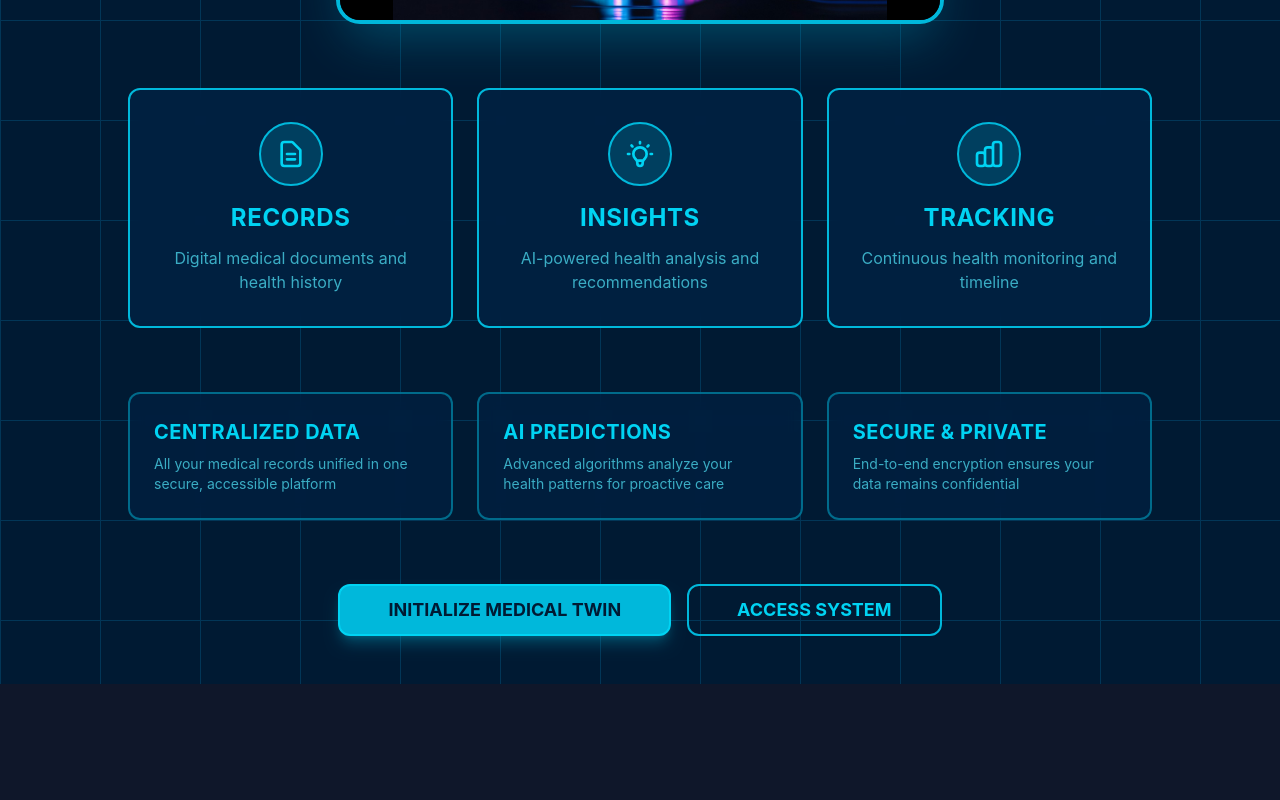
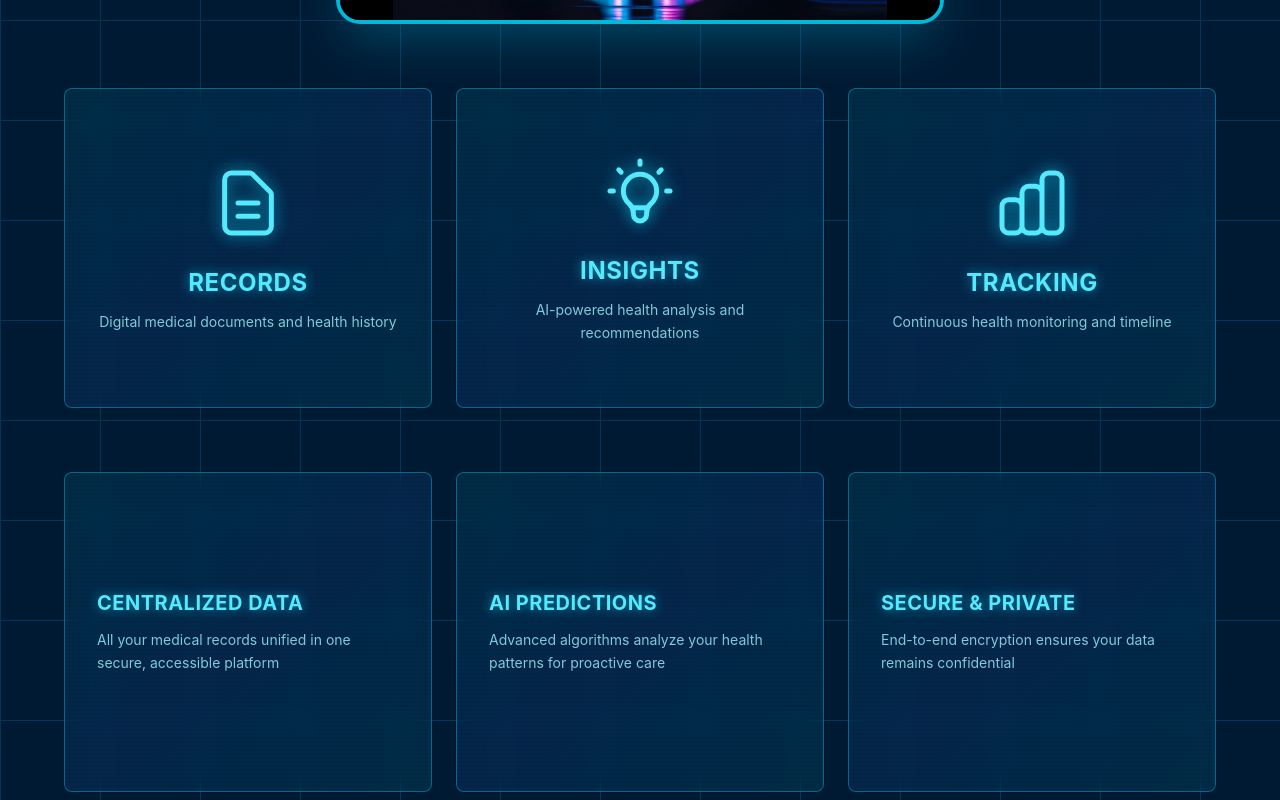
Before and after one commit to Myjota/Twin, a Next.js app: page / in a window 1280 px wide. Shown: the part 880-1680 px from the top of the page. Before the commit the page ends 1564 px from the top, so only its background shows below. Built offline with nearby package versions, Linux system fonts and the light colour scheme; no server answers.

Commit message:
update page

```diff
--- a/app/page.tsx
+++ b/app/page.tsx
@@ -43,72 +43,129 @@ export default async function HomePage() {
         </div>
 
         {/* Features Section - Records, Insights, Tracking */}
-        <div className="grid grid-cols-1 md:grid-cols-3 gap-6 max-w-5xl mx-auto mb-16">
-          <div className="border-2 border-cyan-500 rounded-xl p-8 bg-[#002244]/80 backdrop-blur-sm hover:border-cyan-400 transition-all text-center">
-            <div className="w-16 h-16 mx-auto mb-4 rounded-full bg-cyan-500/20 flex items-center justify-center border-2 border-cyan-500">
-              <svg className="w-8 h-8 text-cyan-400" fill="none" viewBox="0 0 24 24" stroke="currentColor">
+        <div className="grid grid-cols-1 md:grid-cols-3 gap-6 max-w-6xl mx-auto mb-16">
+          <div className="h-[320px] border border-cyan-400/40 rounded-lg p-8 bg-gradient-to-br from-cyan-500/10 via-blue-500/10 to-cyan-500/10 backdrop-blur-md hover:border-cyan-400/80 transition-all relative overflow-hidden group">
+            {/* Glow effect */}
+            <div className="absolute inset-0 bg-gradient-to-br from-cyan-400/0 via-cyan-400/5 to-cyan-400/0 opacity-0 group-hover:opacity-100 transition-opacity duration-300" />
+            {/* Scan lines effect */}
+            <div className="absolute inset-0 opacity-10">
+              <div className="absolute inset-0" style={{
+                backgroundImage: `repeating-linear-gradient(0deg, transparent, transparent 2px, rgba(0, 217, 255, 0.1) 2px, rgba(0, 217, 255, 0.1) 4px)`
+              }} />
+            </div>
+            <div className="relative z-10 h-full flex flex-col items-center justify-center text-center">
+              <div className="w-20 h-20 mb-6 flex items-center justify-center">
+                <svg className="w-full h-full text-cyan-300 drop-shadow-[0_0_8px_rgba(0,217,255,0.8)]" fill="none" viewBox="0 0 24 24" stroke="currentColor" strokeWidth={1.5}>
                   <path
                     strokeLinecap="round"
                     strokeLinejoin="round"
-                  strokeWidth={2}
                     d="M9 12h6m-6 4h6m2 5H7a2 2 0 01-2-2V5a2 2 0 012-2h5.586a1 1 0 01.707.293l5.414 5.414a1 1 0 01.293.707V19a2 2 0 01-2 2z"
                   />
                 </svg>
               </div>
-            <h3 className="text-cyan-400 font-bold text-2xl mb-3 tracking-wide">RECORDS</h3>
-            <p className="text-cyan-300/70">Digital medical documents and health history</p>
+              <h3 className="text-cyan-300 font-bold text-2xl mb-3 tracking-wide drop-shadow-[0_0_6px_rgba(0,217,255,0.6)]">RECORDS</h3>
+              <p className="text-cyan-200/80 text-sm leading-relaxed">Digital medical documents and health history</p>
+            </div>
           </div>
 
-          <div className="border-2 border-cyan-500 rounded-xl p-8 bg-[#002244]/80 backdrop-blur-sm hover:border-cyan-400 transition-all text-center">
-            <div className="w-16 h-16 mx-auto mb-4 rounded-full bg-cyan-500/20 flex items-center justify-center border-2 border-cyan-500">
-              <svg className="w-8 h-8 text-cyan-400" fill="none" viewBox="0 0 24 24" stroke="currentColor">
+          <div className="h-[320px] border border-cyan-400/40 rounded-lg p-8 bg-gradient-to-br from-cyan-500/10 via-blue-500/10 to-cyan-500/10 backdrop-blur-md hover:border-cyan-400/80 transition-all relative overflow-hidden group">
+            {/* Glow effect */}
+            <div className="absolute inset-0 bg-gradient-to-br from-cyan-400/0 via-cyan-400/5 to-cyan-400/0 opacity-0 group-hover:opacity-100 transition-opacity duration-300" />
+            {/* Scan lines effect */}
+            <div className="absolute inset-0 opacity-10">
+              <div className="absolute inset-0" style={{
+                backgroundImage: `repeating-linear-gradient(0deg, transparent, transparent 2px, rgba(0, 217, 255, 0.1) 2px, rgba(0, 217, 255, 0.1) 4px)`
+              }} />
+            </div>
+            <div className="relative z-10 h-full flex flex-col items-center justify-center text-center">
+              <div className="w-20 h-20 mb-6 flex items-center justify-center">
+                <svg className="w-full h-full text-cyan-300 drop-shadow-[0_0_8px_rgba(0,217,255,0.8)]" fill="none" viewBox="0 0 24 24" stroke="currentColor" strokeWidth={1.5}>
                   <path
                     strokeLinecap="round"
                     strokeLinejoin="round"
-                  strokeWidth={2}
                     d="M9.663 17h4.673M12 3v1m6.364 1.636l-.707.707M21 12h-1M4 12H3m3.343-5.657l-.707-.707m2.828 9.9a5 5 0 117.072 0l-.548.547A3.374 3.374 0 0014 18.469V19a2 2 0 01-4 0v-.531c0-.895-.356-1.754-.988-2.386l-.548-.547z"
                   />
                 </svg>
               </div>
-            <h3 className="text-cyan-400 font-bold text-2xl mb-3 tracking-wide">INSIGHTS</h3>
-            <p className="text-cyan-300/70">AI-powered health analysis and recommendations</p>
+              <h3 className="text-cyan-300 font-bold text-2xl mb-3 tracking-wide drop-shadow-[0_0_6px_rgba(0,217,255,0.6)]">INSIGHTS</h3>
+              <p className="text-cyan-200/80 text-sm leading-relaxed">AI-powered health analysis and recommendations</p>
+            </div>
           </div>
 
-          <div className="border-2 border-cyan-500 rounded-xl p-8 bg-[#002244]/80 backdrop-blur-sm hover:border-cyan-400 transition-all text-center">
-            <div className="w-16 h-16 mx-auto mb-4 rounded-full bg-cyan-500/20 flex items-center justify-center border-2 border-cyan-500">
-              <svg className="w-8 h-8 text-cyan-400" fill="none" viewBox="0 0 24 24" stroke="currentColor">
+          <div className="h-[320px] border border-cyan-400/40 rounded-lg p-8 bg-gradient-to-br from-cyan-500/10 via-blue-500/10 to-cyan-500/10 backdrop-blur-md hover:border-cyan-400/80 transition-all relative overflow-hidden group">
+            {/* Glow effect */}
+            <div className="absolute inset-0 bg-gradient-to-br from-cyan-400/0 via-cyan-400/5 to-cyan-400/0 opacity-0 group-hover:opacity-100 transition-opacity duration-300" />
+            {/* Scan lines effect */}
+            <div className="absolute inset-0 opacity-10">
+              <div className="absolute inset-0" style={{
+                backgroundImage: `repeating-linear-gradient(0deg, transparent, transparent 2px, rgba(0, 217, 255, 0.1) 2px, rgba(0, 217, 255, 0.1) 4px)`
+              }} />
+            </div>
+            <div className="relative z-10 h-full flex flex-col items-center justify-center text-center">
+              <div className="w-20 h-20 mb-6 flex items-center justify-center">
+                <svg className="w-full h-full text-cyan-300 drop-shadow-[0_0_8px_rgba(0,217,255,0.8)]" fill="none" viewBox="0 0 24 24" stroke="currentColor" strokeWidth={1.5}>
                   <path
                     strokeLinecap="round"
                     strokeLinejoin="round"
-                  strokeWidth={2}
                     d="M9 19v-6a2 2 0 00-2-2H5a2 2 0 00-2 2v6a2 2 0 002 2h2a2 2 0 002-2zm0 0V9a2 2 0 012-2h2a2 2 0 012 2v10m-6 0a2 2 0 002 2h2a2 2 0 002-2m0 0V5a2 2 0 012-2h2a2 2 0 012 2v14a2 2 0 01-2 2h-2a2 2 0 01-2-2z"
                   />
                 </svg>
               </div>
-            <h3 className="text-cyan-400 font-bold text-2xl mb-3 tracking-wide">TRACKING</h3>
-            <p className="text-cyan-300/70">Continuous health monitoring and timeline</p>
+              <h3 className="text-cyan-300 font-bold text-2xl mb-3 tracking-wide drop-shadow-[0_0_6px_rgba(0,217,255,0.6)]">TRACKING</h3>
+              <p className="text-cyan-200/80 text-sm leading-relaxed">Continuous health monitoring and timeline</p>
+            </div>
           </div>
         </div>
 
         {/* Key Benefits Section */}
-        <div className="grid grid-cols-1 md:grid-cols-3 gap-6 max-w-5xl mx-auto mb-16">
-          <div className="border-2 border-cyan-500/50 rounded-xl p-6 bg-[#002244]/60 backdrop-blur-sm hover:border-cyan-400 transition-all">
-            <h3 className="text-cyan-400 font-bold text-xl mb-2 tracking-wide">CENTRALIZED DATA</h3>
-            <p className="text-cyan-300/70 text-sm">
+        <div className="grid grid-cols-1 md:grid-cols-3 gap-6 max-w-6xl mx-auto mb-16">
+          <div className="h-[320px] border border-cyan-400/40 rounded-lg p-8 bg-gradient-to-br from-cyan-500/10 via-blue-500/10 to-cyan-500/10 backdrop-blur-md hover:border-cyan-400/80 transition-all relative overflow-hidden group">
+            {/* Glow effect */}
+            <div className="absolute inset-0 bg-gradient-to-br from-cyan-400/0 via-cyan-400/5 to-cyan-400/0 opacity-0 group-hover:opacity-100 transition-opacity duration-300" />
+            {/* Scan lines effect */}
+            <div className="absolute inset-0 opacity-10">
+              <div className="absolute inset-0" style={{
+                backgroundImage: `repeating-linear-gradient(0deg, transparent, transparent 2px, rgba(0, 217, 255, 0.1) 2px, rgba(0, 217, 255, 0.1) 4px)`
+              }} />
+            </div>
+            <div className="relative z-10 h-full flex flex-col justify-center">
+              <h3 className="text-cyan-300 font-bold text-xl mb-3 tracking-wide drop-shadow-[0_0_6px_rgba(0,217,255,0.6)]">CENTRALIZED DATA</h3>
+              <p className="text-cyan-200/80 text-sm leading-relaxed">
                 All your medical records unified in one secure, accessible platform
               </p>
             </div>
+          </div>
 
-          <div className="border-2 border-cyan-500/50 rounded-xl p-6 bg-[#002244]/60 backdrop-blur-sm hover:border-cyan-400 transition-all">
-            <h3 className="text-cyan-400 font-bold text-xl mb-2 tracking-wide">AI PREDICTIONS</h3>
-            <p className="text-cyan-300/70 text-sm">
+          <div className="h-[320px] border border-cyan-400/40 rounded-lg p-8 bg-gradient-to-br from-cyan-500/10 via-blue-500/10 to-cyan-500/10 backdrop-blur-md hover:border-cyan-400/80 transition-all relative overflow-hidden group">
+            {/* Glow effect */}
+            <div className="absolute inset-0 bg-gradient-to-br from-cyan-400/0 via-cyan-400/5 to-cyan-400/0 opacity-0 group-hover:opacity-100 transition-opacity duration-300" />
+            {/* Scan lines effect */}
+            <div className="absolute inset-0 opacity-10">
+              <div className="absolute inset-0" style={{
+                backgroundImage: `repeating-linear-gradient(0deg, transparent, transparent 2px, rgba(0, 217, 255, 0.1) 2px, rgba(0, 217, 255, 0.1) 4px)`
+              }} />
+            </div>
+            <div className="relative z-10 h-full flex flex-col justify-center">
+              <h3 className="text-cyan-300 font-bold text-xl mb-3 tracking-wide drop-shadow-[0_0_6px_rgba(0,217,255,0.6)]">AI PREDICTIONS</h3>
+              <p className="text-cyan-200/80 text-sm leading-relaxed">
                 Advanced algorithms analyze your health patterns for proactive care
               </p>
             </div>
+          </div>
 
-          <div className="border-2 border-cyan-500/50 rounded-xl p-6 bg-[#002244]/60 backdrop-blur-sm hover:border-cyan-400 transition-all">
-            <h3 className="text-cyan-400 font-bold text-xl mb-2 tracking-wide">SECURE & PRIVATE</h3>
-            <p className="text-cyan-300/70 text-sm">End-to-end encryption ensures your data remains confidential</p>
+          <div className="h-[320px] border border-cyan-400/40 rounded-lg p-8 bg-gradient-to-br from-cyan-500/10 via-blue-500/10 to-cyan-500/10 backdrop-blur-md hover:border-cyan-400/80 transition-all relative overflow-hidden group">
+            {/* Glow effect */}
+            <div className="absolute inset-0 bg-gradient-to-br from-cyan-400/0 via-cyan-400/5 to-cyan-400/0 opacity-0 group-hover:opacity-100 transition-opacity duration-300" />
+            {/* Scan lines effect */}
+            <div className="absolute inset-0 opacity-10">
+              <div className="absolute inset-0" style={{
+                backgroundImage: `repeating-linear-gradient(0deg, transparent, transparent 2px, rgba(0, 217, 255, 0.1) 2px, rgba(0, 217, 255, 0.1) 4px)`
+              }} />
+            </div>
+            <div className="relative z-10 h-full flex flex-col justify-center">
+              <h3 className="text-cyan-300 font-bold text-xl mb-3 tracking-wide drop-shadow-[0_0_6px_rgba(0,217,255,0.6)]">SECURE & PRIVATE</h3>
+              <p className="text-cyan-200/80 text-sm leading-relaxed">End-to-end encryption ensures your data remains confidential</p>
+            </div>
           </div>
         </div>
 
```
Lines whose indentation alone changed are shown as unchanged.
